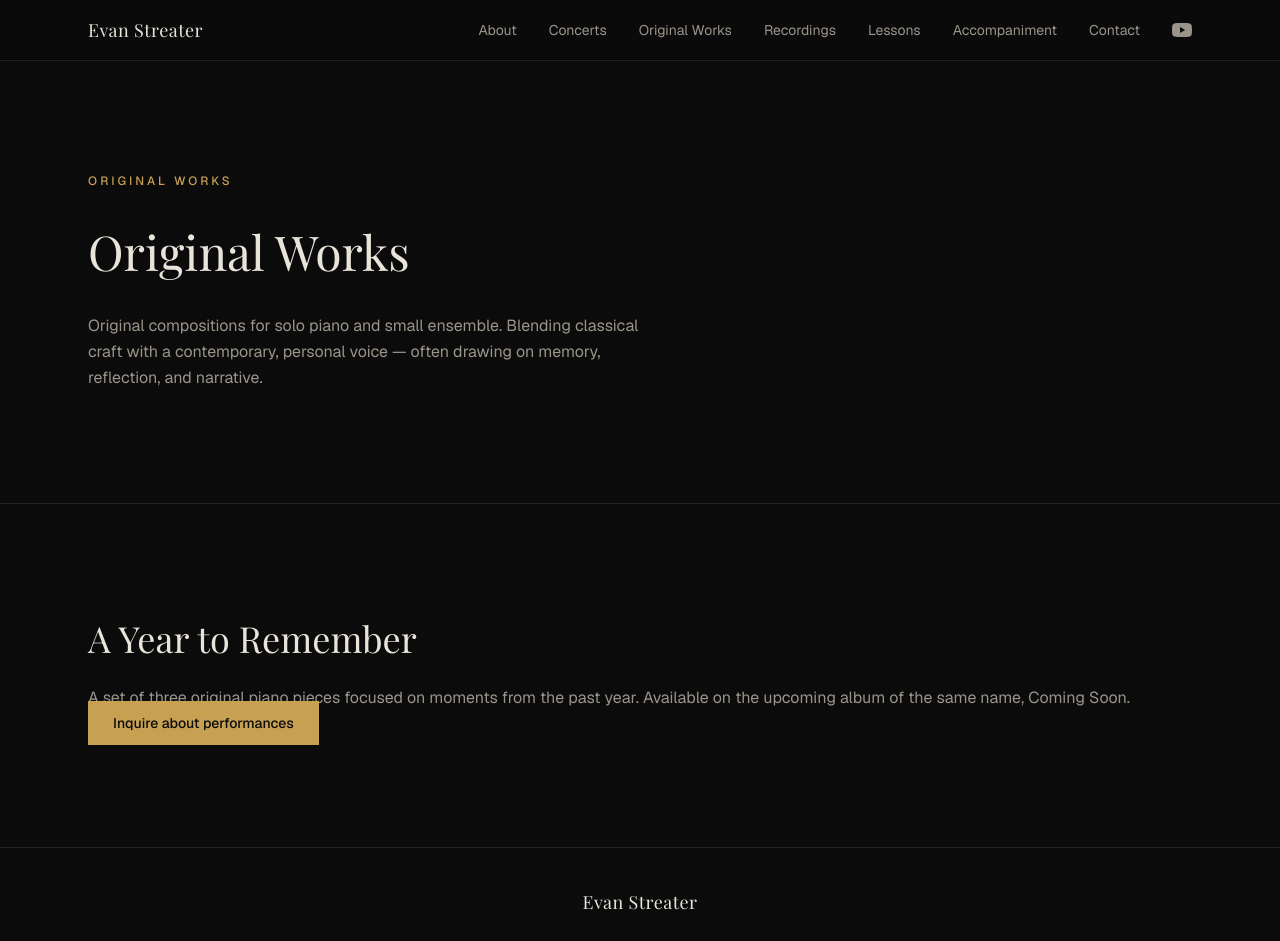
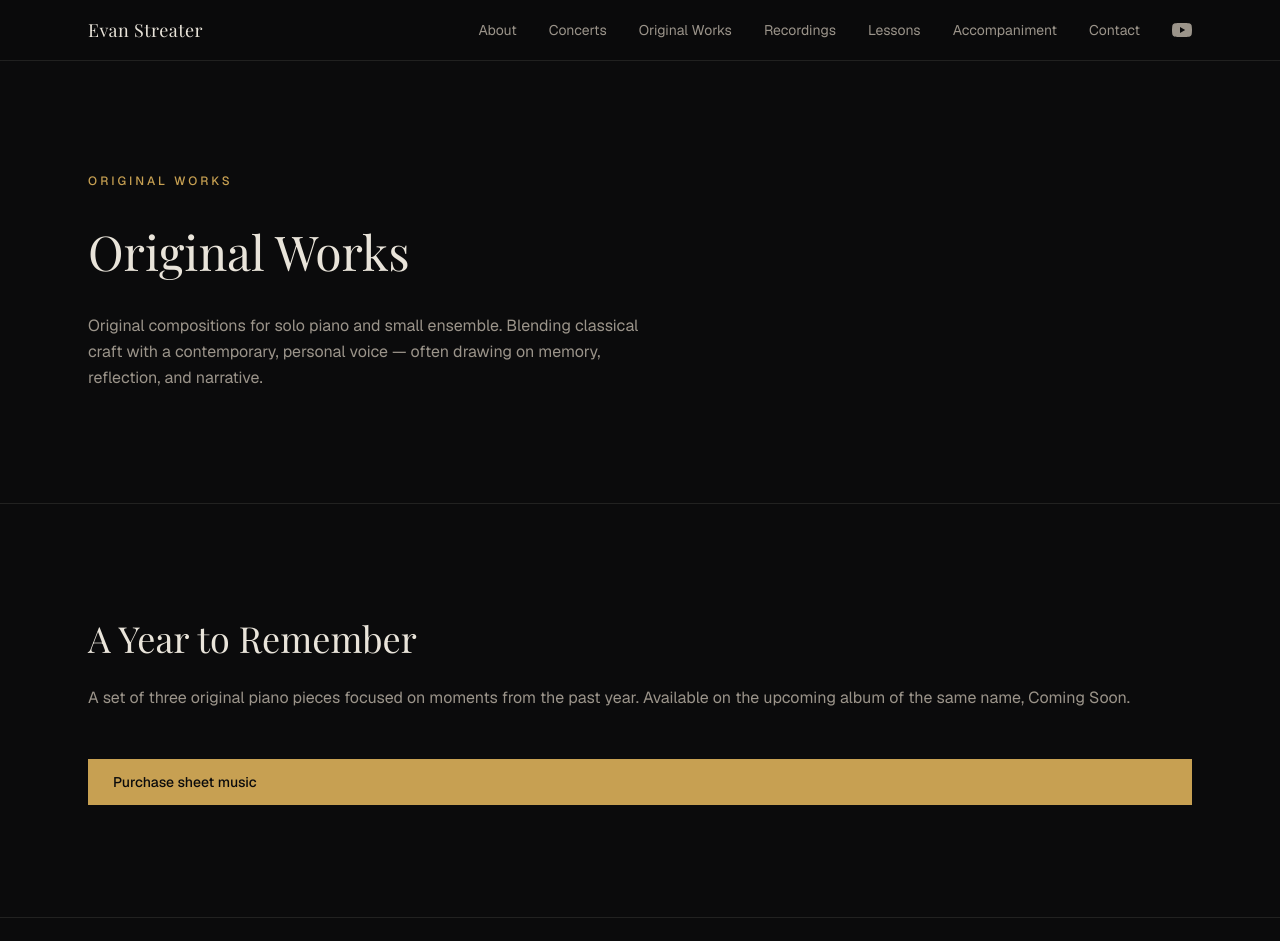
Before and after one commit to dolanmiu/Evan-Streater-Personal-Website, a Next.js app: page /original-works in a window 1280 px wide. Shown: the top 941 px of the page. Built offline with nearby package versions, Linux system fonts and the light colour scheme; a web font is replaced by a local one.

Commit message:
style(original-works): rename button to Purchase sheet music
Changed the Original Works page button from 'Inquire about performances' to 'Purchase sheet music' and moved it inside the gap-12 container so it no longer overlaps other text.

```diff
--- a/app/original-works/page.tsx
+++ b/app/original-works/page.tsx
@@ -44,13 +44,13 @@ export default function OriginalWorksPage() {
                 Coming Soon.
               </p>
             </div>
+            <Link
+              href="/contact"
+              className="border border-accent bg-accent px-6 py-3 text-sm font-medium text-background transition-colors hover:bg-transparent hover:text-accent"
+            >
+              Purchase sheet music
+            </Link>
           </div>
-          <Link
-            href="/contact"
-            className="border border-accent bg-accent px-6 py-3 text-sm font-medium text-background transition-colors hover:bg-transparent hover:text-accent"
-          >
-            Inquire about performances
-          </Link>
         </div>
       </section>
     </>
```
Also changed, not shown: 1 other file (tests, documents, lock files or other folders).
